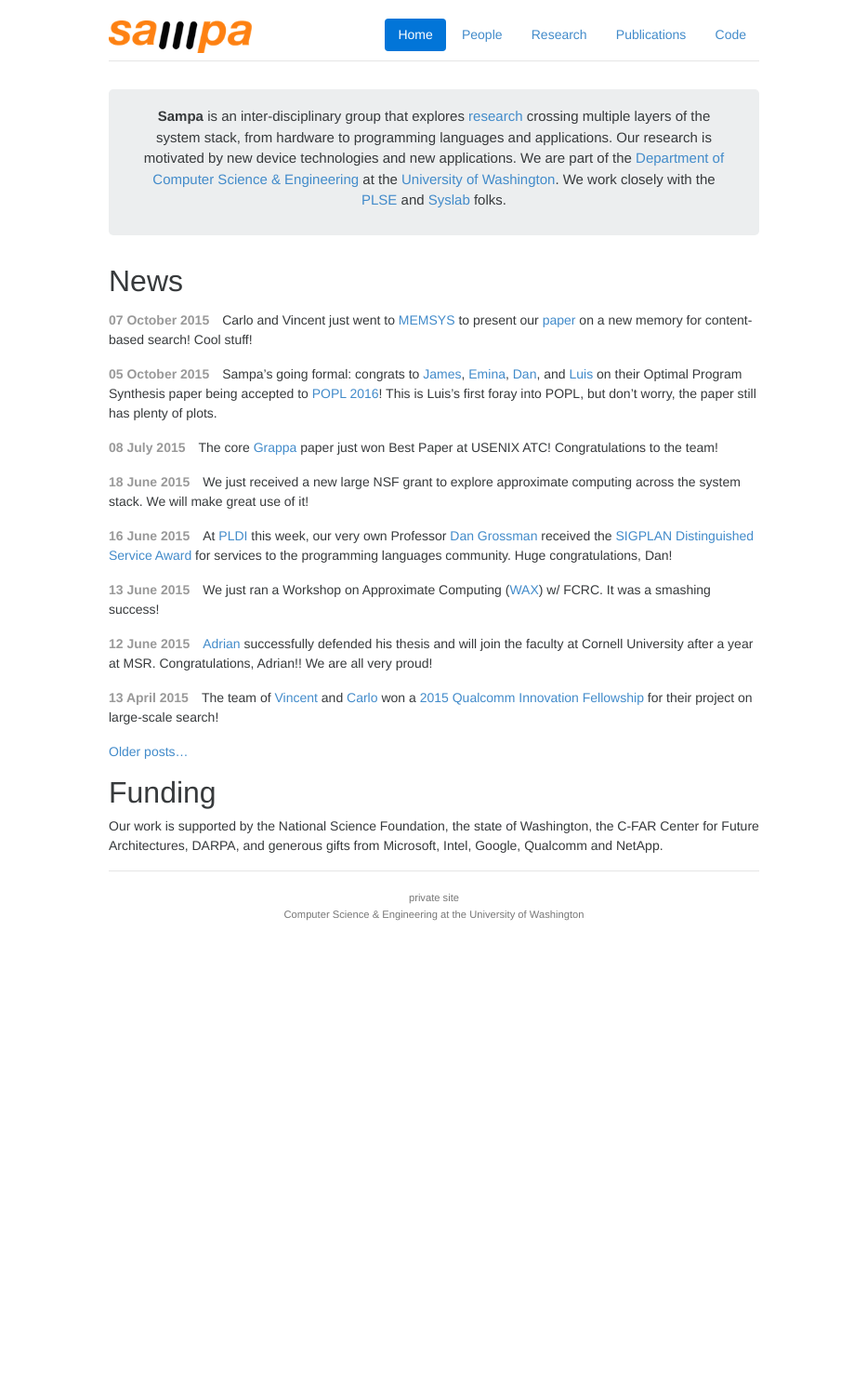
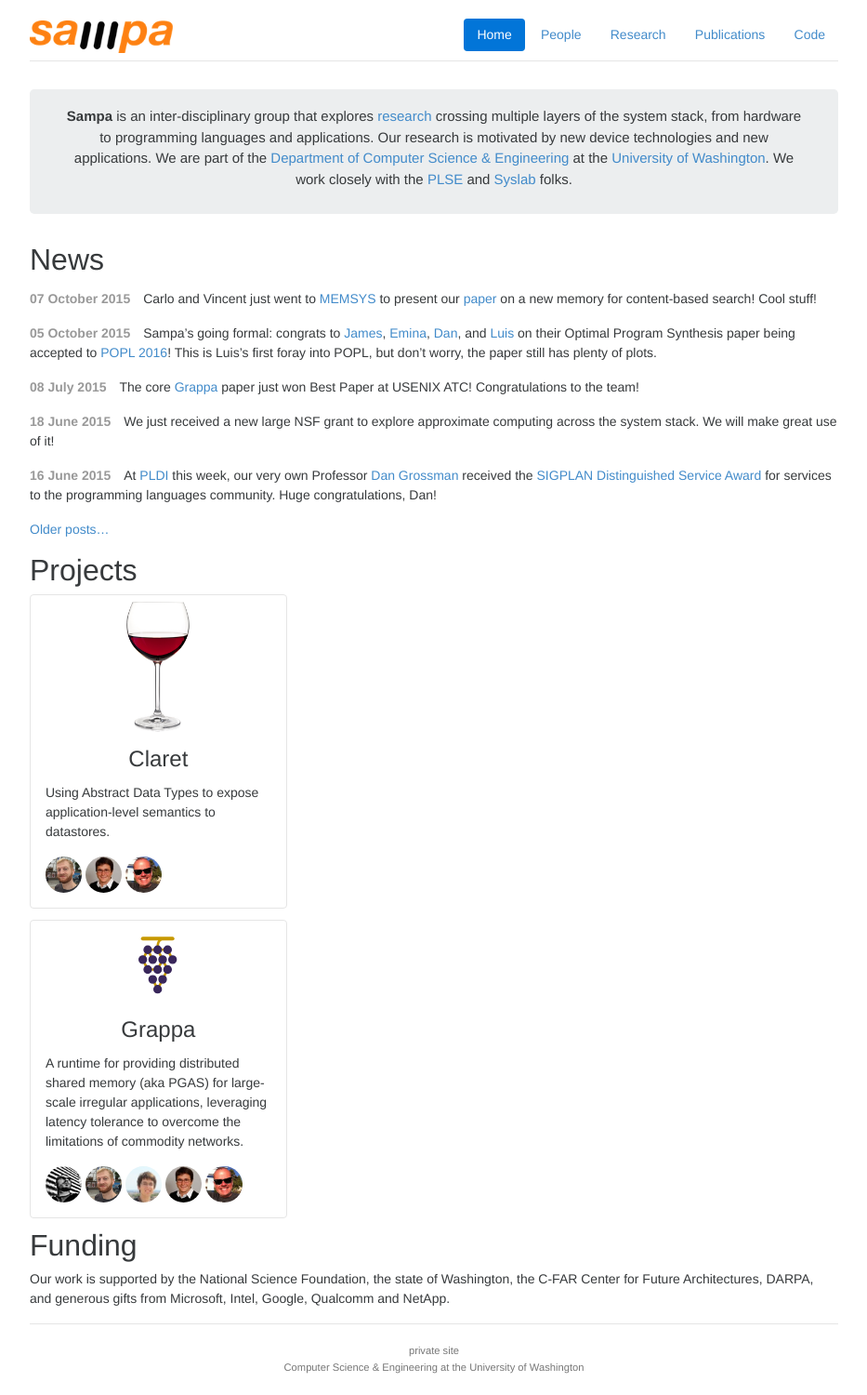
Before and after one commit to uwsampa/sampa-public, a Jekyll site: the page built from index.html, in a window 1280 px wide. Shown: the whole page at 93% size, without its empty margins (173-1106 px from the left). Built offline with Jekyll 4.4.1, drawn with Linux system fonts in a browser that asks for light colours; nearby versions of some CDN libraries; Markdown is read by kramdown in place of the engine named in the settings; before the commit the page ends 1013 px from its top, so only the background shows below that.

Commit message:
generate cards on mainpage for projects

```diff
--- a/_config.yml
+++ b/_config.yml
@@ -25,10 +25,14 @@ roles:
     - {key: alum, name: Alumni}
 
 # Number of news stories on the front page.
-front_page_news: 8
+front_page_news: 5
 
 # Base pathname for links.
 base: ''
+
+collections:
+  projects:
+    output: true
 
 # Navigation bar links.
 navigation:
--- /dev/null
+++ b/_projects/claret.md
@@ -0,0 +1,20 @@
+---
+layout: default
+title: Claret
+image: /img/claret.jpg
+description: |
+  Using Abstract Data Types to expose application-level semantics to datastores.
+people:
+  - bholt
+  - luisceze
+  - oskin
+---
+
+# Claret
+<img src="{{site.base}}/img/claret.jpg" class="pull-right" style="width:150px;margin:15px"/>
+
+Bringing ADTs and approximate computing to NoSQL databases.
+
+This project aims to help bridge the gap between the old world of databases with schemas and serializable transactions and the new world of NoSQL databases with no predefined schemas and eventual consistency. Since it's very difficult for programmers to get eventual consistency correct, we would like to use data structure abstractions to hide the details of performance optimizations from programmers. By specifying the particular ADT that expresses their desired semantics, programmers can communicate their intent to the database and let it do the scaling for them.
+
+## Publications
--- /dev/null
+++ b/_projects/grappa.md
@@ -0,0 +1,13 @@
+---
+layout: default
+title: Grappa
+description: A runtime for providing distributed shared memory (aka PGAS) for large-scale irregular applications,  leveraging latency tolerance to overcome the limitations of commodity networks.
+image: /img/grappa.svg
+url: http://grappa.io
+people:
+  - nelson
+  - bholt
+  - bdmyers
+  - luisceze
+  - oskin
+---
--- a/css/sampa.scss
+++ b/css/sampa.scss
@@ -2,8 +2,11 @@
 # Frontmatter is necessary to make Jekyll process this into sampa.css.
 ---
 
+$light-gray: #e5e5e5;
+$dark-gray: #222;
+
 $link-color: #428bca;
-$default-rule: 1px solid #e5e5e5;
+$default-rule: 1px solid $light-gray;
 
 /* Space out content a bit */
 body {
@@ -17,12 +20,6 @@ a {
   color: $link-color;
 }
 
-/*.nav li { padding: 10px 15px; }*/
-/*.nav li a {
-  padding: 10px 15px;
-  margin: 0px;
-}
-*/
 /* Everything but the jumbotron gets side spacing for mobile first views */
 .header,
 .footer {
@@ -50,10 +47,70 @@ a {
   color: #777;
 }
 
+.card {
+
+    .card-block {
+        padding: 1rem;
+    }
+
+    img.icon {
+        margin-top: 0.5em;
+//        max-width: 5em;
+        max-height: 10em;
+    }
+}
+
+ul.people {
+    display: inline;
+    list-style-type: none;
+    padding-left: 0em;
+
+    li {
+        display: inline;
+
+        a {
+            font-size: 0.7em;
+            font-weight: normal;
+            color: $dark-gray;
+
+            position: relative;
+            width: 4em;
+            height: 4em;
+            text-align: center;
+            vertical-align: top;
+            display: inline-block;
+
+            img {
+                width: inherit;
+                height: inherit;
+            }
+
+            .caption {
+                display: none;
+                //display: block;
+                line-height: 1.2;
+                position: absolute;
+                margin: auto;
+                left: 0;
+                right: 0;
+                top: 50%;
+                -ms-transform: translateY(-50%);
+                -webkit-transform: translateY(-50%);
+                transform: translateY(-50%);
+            }
+        }
+
+        a:hover {
+            text-decoration: none;
+            font-weight: bold;
+        }
+    }
+}
+
 /* Customize container */
 @media (min-width: 768px) {
   .container {
-    max-width: 730px;
+    max-width: 900px;
   }
 }
 .container-narrow > hr {
--- a/index.html
+++ b/index.html
@@ -33,6 +33,53 @@ notitle: true
 <p><a href="{{ site.base }}/oldnews.html">Older news posts&hellip;</a></p>
 {% endif %}
 
+<h2>Projects</h2>
+
+<div class="card-columns">
+{% for p in site.projects %}
+    <div class="card" href="{{p.url}}" >
+        <div class="text-center">
+        {% if p.image %}
+        {%if p.image | first == '/'%}
+        <img class="icon card-img-top img-responsive" src="{{site.base}}{{p.image}}" alt="{{p.title}}">
+        {% else %}
+        <img class="icon card-img-top img-responsive" src="{{p.image}}" alt="{{p.title}}">
+        {% endif %}
+        {%endif%}
+        </div>
+        <div class="card-block">
+            <h4 class="card-title text-center">{{p.title}}</h4>
+            {% if p.description %}<p class="card-text">{{p.description}}</p>{% endif %}
+        {% if p.people %}
+            <ul class="people">
+            {% for uname in p.people %}
+                <li>
+                    {% if site.data.people[uname] %}
+                        {% assign person = site.data.people[uname] %}
+                        {% assign name = person.display_name %}
+                        {% if person.image | first == '/' %}
+                            {% capture imgurl %}{{site.base}}{{person.image}}{% endcapture %}
+                        {% elsif person.image %}
+                            {% assign imgurl = person.image %}
+                        {% else %}
+                            {% assign imgurl = false %}
+                        {% endif %}
+                    {% else %}
+                        {% assign name = uname %}
+                    {% endif %}
+                    <a href="{{person.webpage}}">
+                        {% if imgurl %}<img class="img-circle" src="{{imgurl}}" alt="{{name}}"/>{% endif %}
+                        <p class="caption">{{name}}</p>
+                    </a>
+                </li>
+            {% endfor %}
+            </ul>
+        {%endif%}
+        </div>
+    </div>
+{% endfor %}
+</div>
+
 <h2>Funding</h2>
 <p>
 Our work is supported by the National Science Foundation, the state of
```
Also changed, not shown: _data/people.yml (+10 -0 lines), img/claret.jpg (added), img/grappa.svg (added), img/people/bholt.jpg (added), img/people/briggs.jpg (added), img/people/ceze.jpg (added), img/people/lee.jpg (added), img/people/myers.jpg (added), img/people/nelson.jpg (added), img/people/oskin.jpg (added).
